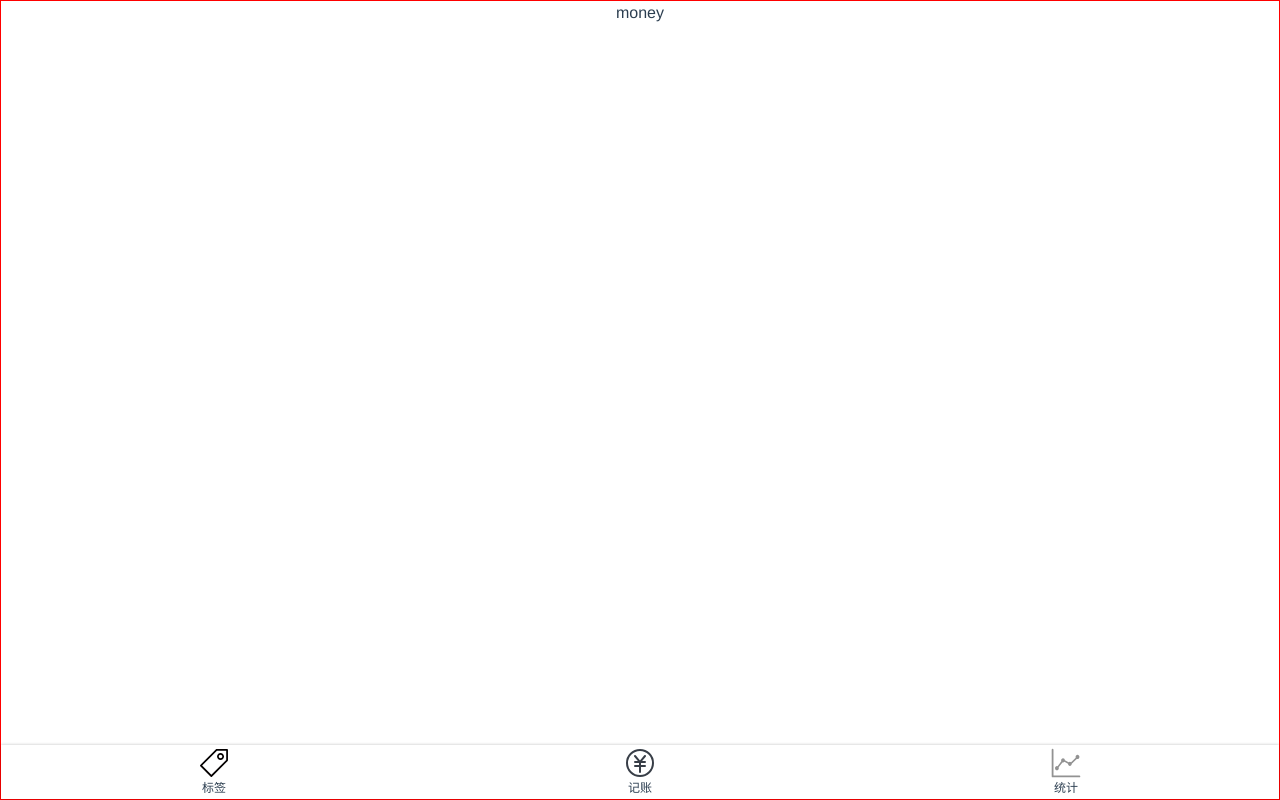
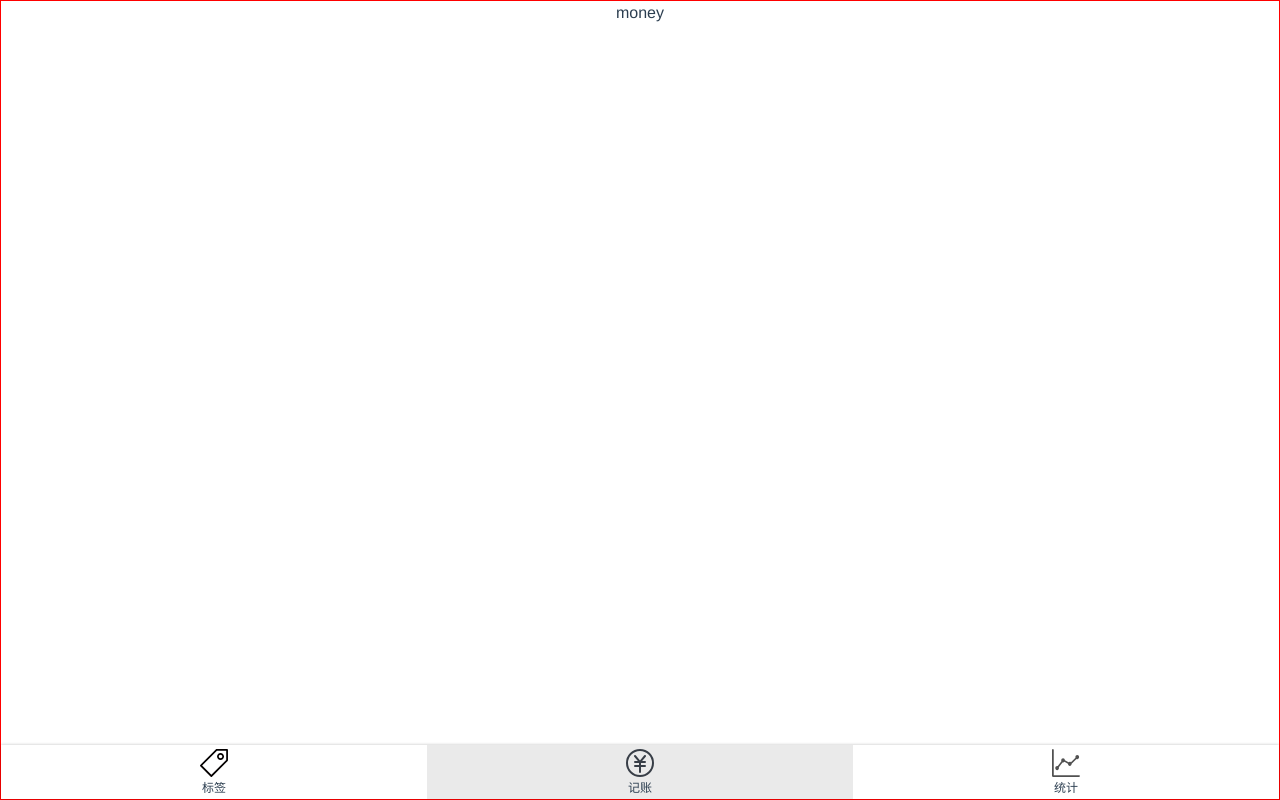
Before and after one commit to macycle/wallet, a Vue app: page /#/money in a window 1280 px wide. Built offline with nearby package versions, Linux system fonts and the light colour scheme.

Commit message:
添加了active-class

```diff
--- a/src/components/Nav.vue
+++ b/src/components/Nav.vue
@@ -1,14 +1,14 @@
 <template>
     <nav class="nav">
-        <router-link to="/labels" class="item">
+        <router-link to="/labels" class="item" active-class="selected">
             <Icon name='labels'/>
             标签
         </router-link>
-        <router-link to="/money" class="item">
+        <router-link to="/money" class="item" active-class="selected">
             <Icon name='money'/>
         记账
         </router-link>
-        <router-link to="/statistics" class="item">
+        <router-link to="/statistics" class="item" active-class="selected">
             <Icon name='statistics'/>
         统计
         </router-link>
@@ -33,6 +33,10 @@
                 width: 32px;
                 height: 32px;
             }
+
+        }
+        > .item.selected{
+            background-color: rgba(226, 226, 226, 0.726);
         }
     }
 </style>
```
Also changed, not shown: src/assets/icons/statistics.svg.
